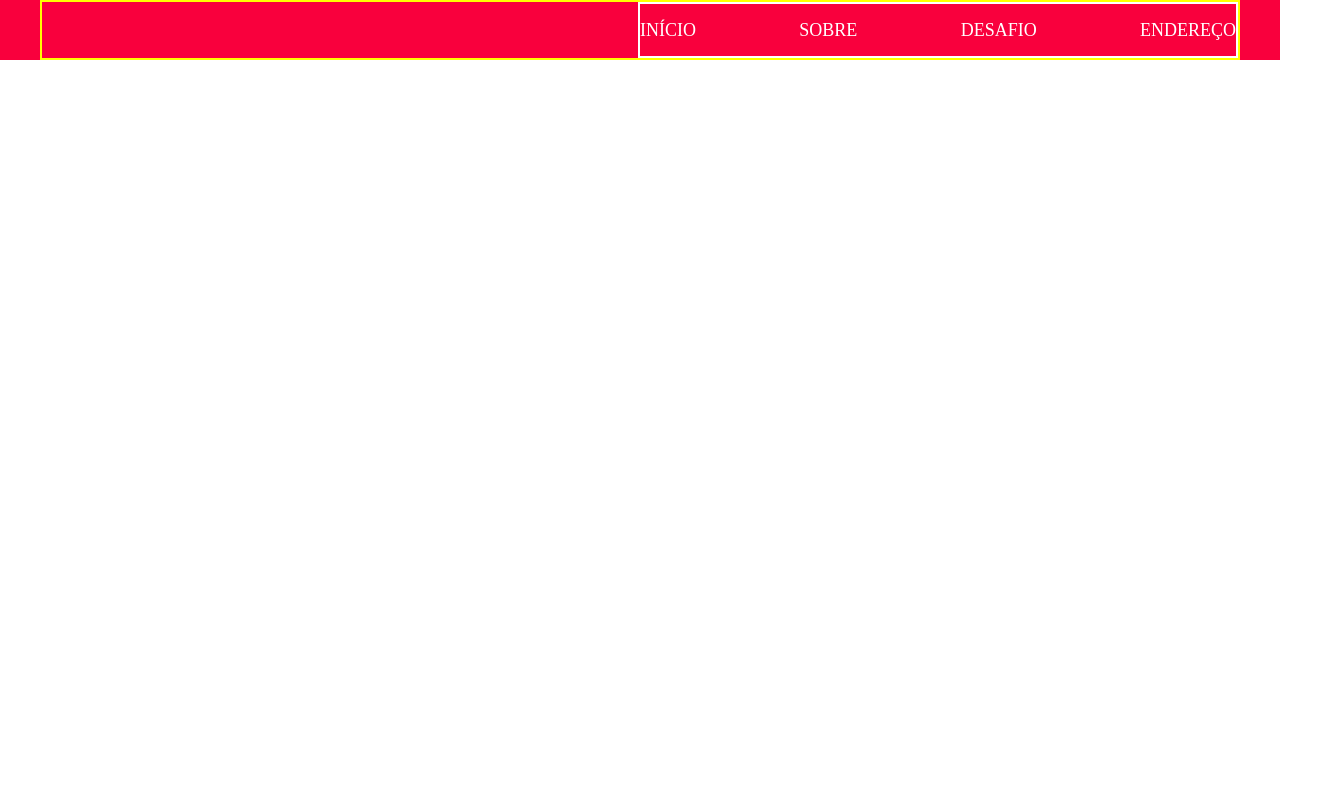
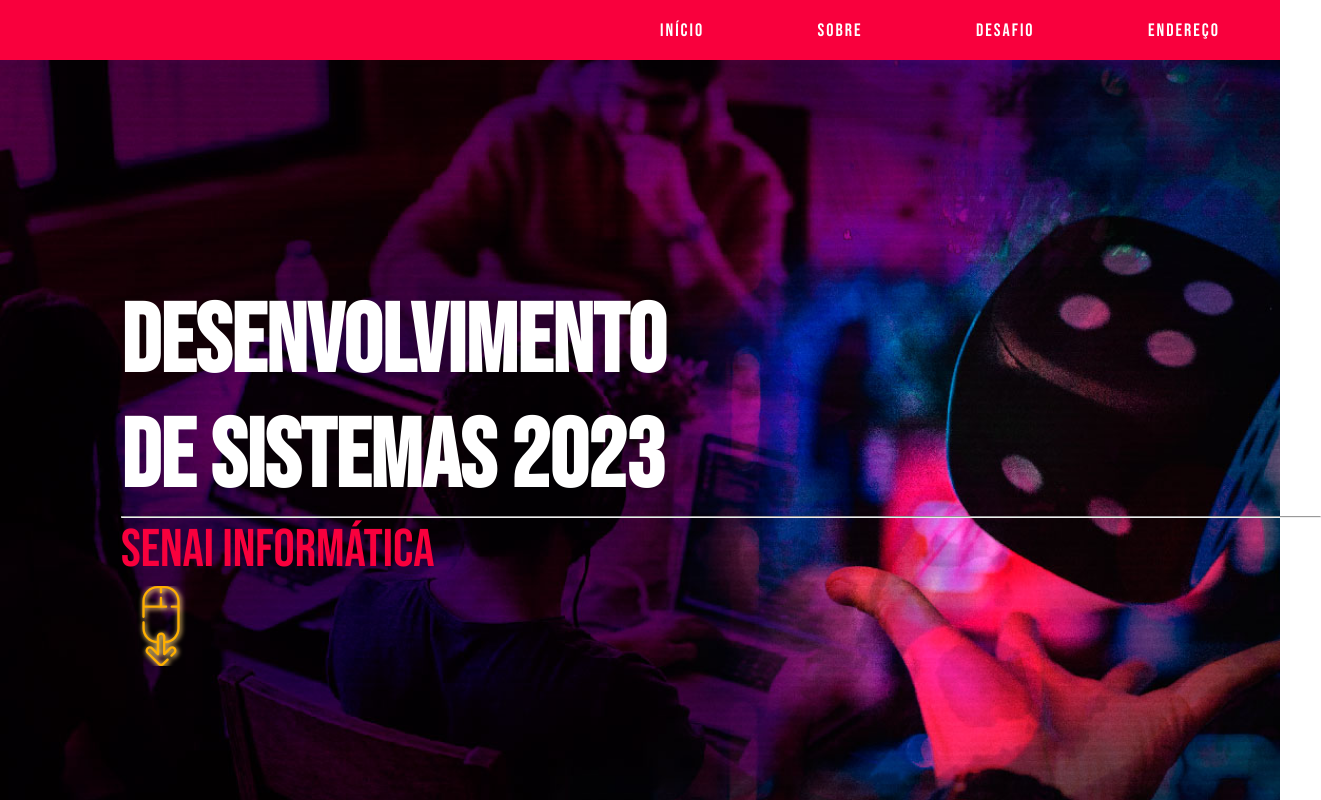
Before and after one commit to MarceloAC04/Landing-Page, a plain HTML site: page index.html in a window 1280 px wide. Shown: the whole page, 1321 px wide, since content can reach past the window. Drawn offline with Linux system fonts and the light colour scheme.

Commit message:
Terminado o cabeçalho

```diff
--- a/css/style.css
+++ b/css/style.css
@@ -1,3 +1,9 @@
+/* imports */
+@font-face {
+    font-family: "Bebas neue";
+    src: url(../assets/Fonts/Bebas_Neue/BebasNeue-Regular.ttf);
+}
+
 /* reset */
 * {
     margin: 0;
@@ -10,7 +16,6 @@
     width: 100%;
     max-width: 1200px;
     margin: 0 auto;
-    border: 2px solid yellow;
 }
 
 /* header */
@@ -31,15 +36,59 @@ header nav {
     justify-content: space-between;
     align-items: center;
     width: 600px;
-    border: 2px solid white;
+
 
 }
 
 header nav a {
     text-decoration: none;
-    font-style: normal;
+    font-family: "Bebas neue";
     font-size: 18px;
-    font-weight: 400;
     color: white;
     text-transform: uppercase;
+    letter-spacing: 2px;
+    padding: 15px 20px;
+    border-radius: 8px;
 }
+
+header nav a:hover{
+    text-shadow: 2px 2px 5px rgba(249, 0, 61, 0.3);
+    background-color: white;
+    color: #F9003D;
+}
+
+/* Main */
+
+main .banner {
+    position: relative;
+    height: 740px;
+    background-image: url(../assets/Images/imagem-fundo-banner\ 1.png);
+    background-repeat: no-repeat;
+    background-size: cover;
+
+}
+main .banner .layout-grid {
+    position: absolute;
+    left: 121px;
+    top: 226px;
+
+}
+
+hr .line {
+    width: 200px;
+    color: yellow;
+
+}
+
+main .banner .layout-grid h1{
+    font-size: 96px;
+    font-family: "Bebas neue";
+    color: white;
+}
+
+
+main .banner .layout-grid p {
+    font-size: 53px;
+    font-family: "Bebas neue";
+    color: #F9003D;
+}
--- a/index.html
+++ b/index.html
@@ -20,7 +20,16 @@
         </div>
     </header>
 
-    <main></main>
+    <main>
+        <article class="banner">
+            <div class="layout-grid">
+                <h1>Desenvolvimento <br> de Sistemas 2023</h1>
+                <hr class="line">
+                <p>Senai Informática</p>
+                <img src="../Landing-Page/assets/Images/mouse-down 1.svg" alt="">
+            </div>
+        </article>
+    </main>
 
 
     <footer></footer>
```
Also changed, not shown: assets/Fonts/Bebas_Neue/BebasNeue-Regular.ttf (added), assets/Fonts/Bebas_Neue/OFL.txt (added), assets/Images/image 1.png (added), assets/Images/imagem-fundo-banner 1.png (added), assets/Images/imagem-fundo-ranking 2.png (added), assets/Images/imagem-seção-sobre 1.png (added), assets/Images/mouse-down 1.svg (added).
